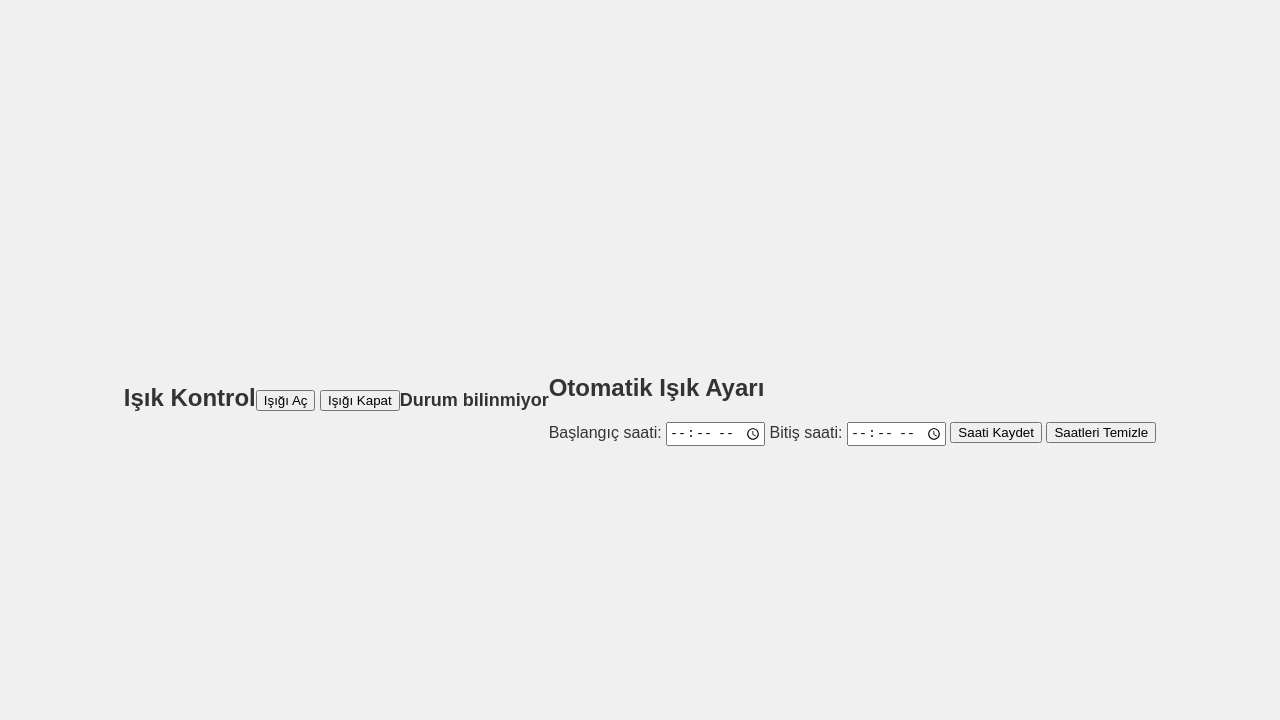
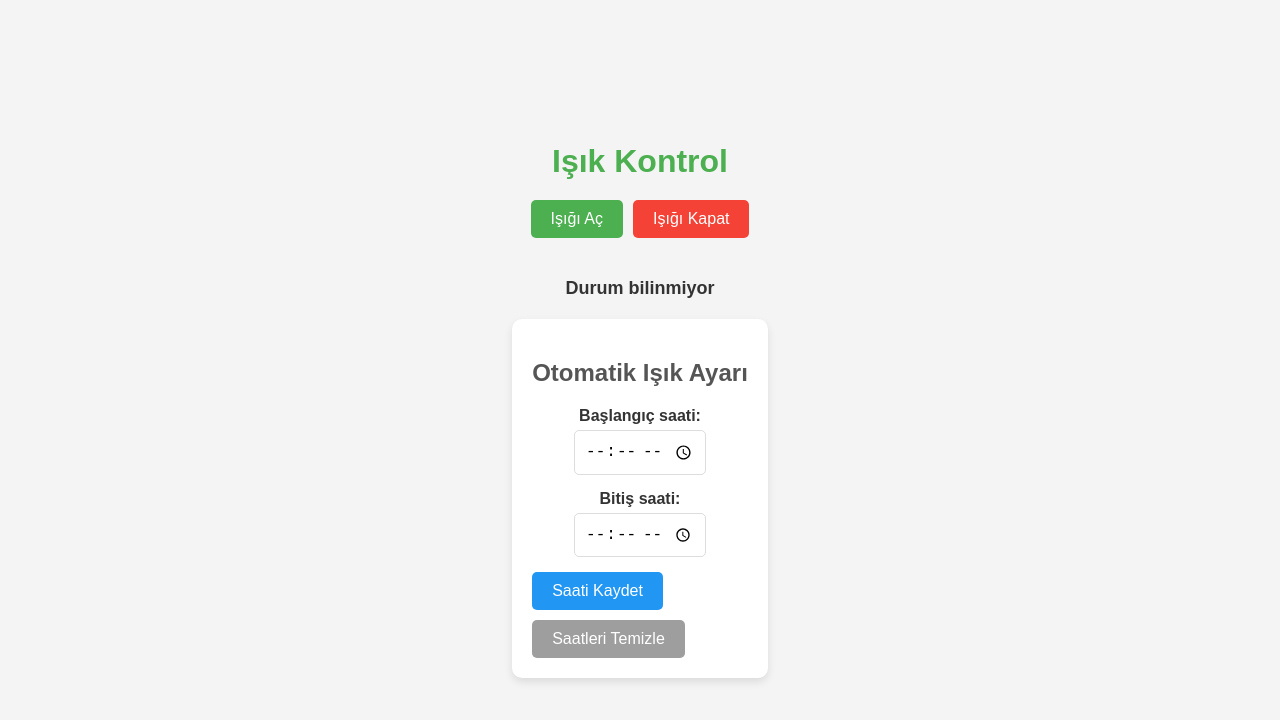
Before and after one commit to yusuframazan/isik-control, a plain HTML site: page index.html in a window 1280 px wide. Drawn offline with Linux system fonts and the light colour scheme; no server answers.

Commit message:
Update styles.css

```diff
--- a/styles.css
+++ b/styles.css
@@ -1,69 +1,100 @@
-/* Genel stil ayarları */
+/* Genel Stil Ayarları */
 body {
-    font-family: 'Arial', sans-serif;
-    background-color: #f0f0f0;
+  font-family: Arial, sans-serif;
+  margin: 0;
+  padding: 0;
+  background-color: #f4f4f4;
   color: #333;
   display: flex;
+  flex-direction: column;
+  align-items: center;
   justify-content: center;
-    align-items: center;
-    height: 100vh;
-    margin: 0;
-  }
-
-  .container {
-    text-align: center;
-    background: white;
-    padding: 20px;
-    border-radius: 8px;
-    box-shadow: 0 4px 8px rgba(0, 0, 0, 0.1);
+  min-height: 100vh;
 }
 
 h1 {
+  color: #4CAF50;
   margin-bottom: 20px;
-    font-size: 24px;
-    color: #333;
 }
 
-  .status-container {
+h2 {
+  color: #555;
+}
+
+.control-buttons {
+  display: flex;
+  gap: 10px;
   margin-bottom: 20px;
+}
+
+.settings {
+  background-color: #fff;
+  padding: 20px;
+  border-radius: 10px;
+  box-shadow: 0 4px 8px rgba(0, 0, 0, 0.1);
+  text-align: center;
+}
+
+.settings label {
+  display: block;
+  margin-top: 10px;
+  font-weight: bold;
+}
+
+.settings input[type="time"] {
+  padding: 10px;
+  font-size: 16px;
+  border: 1px solid #ddd;
+  border-radius: 5px;
+  margin: 5px 10px;
+}
+
+.settings input[type="time"]:focus {
+  border-color: #4CAF50;
+  outline: none;
+}
+
+.button {
+  border: none;
+  color: white;
+  padding: 10px 20px;
+  text-align: center;
+  text-decoration: none;
+  display: inline-block;
+  font-size: 16px;
+  cursor: pointer;
+  border-radius: 5px;
+  transition: background-color 0.3s ease;
+}
+
+.button:hover {
+  opacity: 0.8;
+}
+
+.green {
+  background-color: #4CAF50; /* Yeşil */
+}
+
+.red {
+  background-color: #f44336; /* Kırmızı */
+}
+
+.blue {
+  background-color: #2196F3; /* Mavi */
+}
+
+.gray {
+  background-color: #9e9e9e; /* Gri */
 }
 
 #status {
   font-size: 18px;
+  margin: 20px 0;
   font-weight: bold;
 }
 
-  .button-container {
-    display: flex;
-    justify-content: center;
-    gap: 10px;
+/* Saati Kaydet butonunu alt kısma almak için ayar */
+.settings button {
+  display: block;
+  margin-top: 10px;
 }
-
-  .btn {
-    font-size: 16px;
-    padding: 15px 30px;
-    border: none;
-    border-radius: 5px;
-    cursor: pointer;
-    transition: background-color 0.3s, transform 0.3s;
-  }
-
-  .btn-on {
-    background-color: #4CAF50;
-    color: white;
-  }
-
-  .btn-on:hover {
-    background-color: #45a049;
-    transform: scale(1.05);
-  }
-
-  .btn-off {
-    background-color: #f44336;
-    color: white;
-  }
-
-  .btn-off:hover {
-    background-color: #e53935;
-    transform: scale(1.05);
-  }
```
Lines whose indentation alone changed are shown as unchanged.
